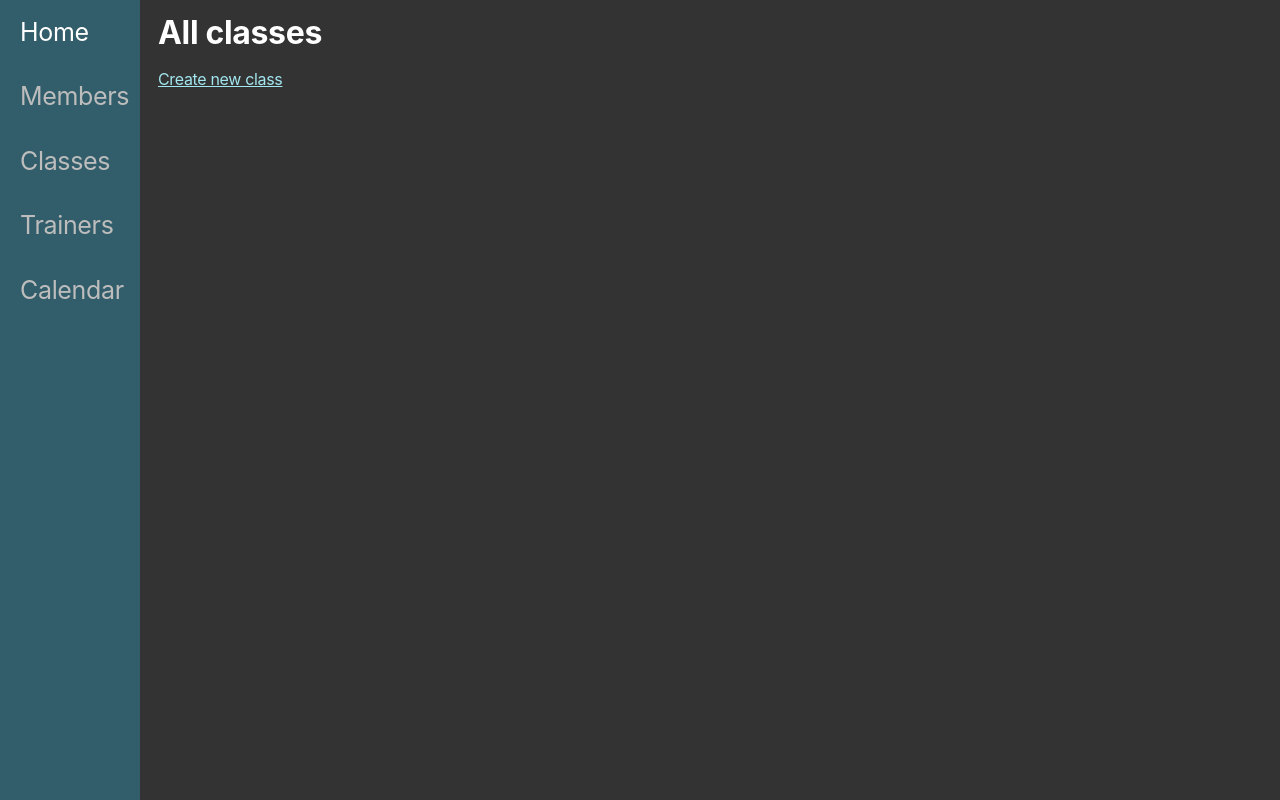
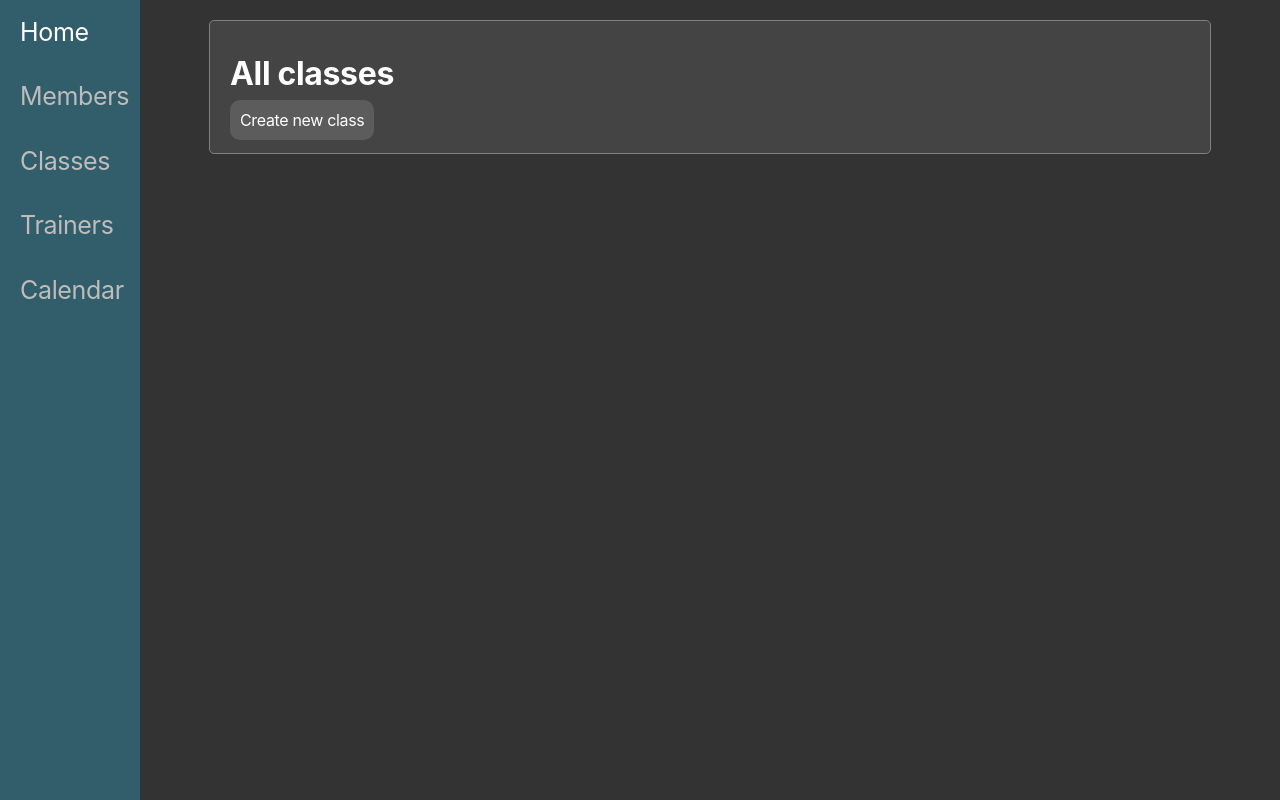
Before and after one commit to alexkinsey/kenetic_gym_schedual_planner, a Flask app: page /classes in a window 1280 px wide. Run offline with Flask 2, Linux system fonts and the light colour scheme; data that the repository does not hold is empty; some libraries are stand-ins or nearby versions.

Commit message:
added containers to all pages with some css elements

```diff
--- /dev/null
+++ b/static/css/fitness_class.css
@@ -0,0 +1,19 @@
+.new_class_button{
+    text-decoration: none;
+    color: white;
+    background-color: #5C5C5C;
+    padding: 10px;
+    border-radius: 10px;
+}
+
+.class_row{
+    text-decoration: none;
+    color: white;
+    background-color:#5C5C5C;
+    padding: 5px;
+    display:flex;
+    justify-content: space-between;
+    align-items: center;
+    height: 25px;
+    margin: 20px 0px;
+}
--- a/static/css/style.css
+++ b/static/css/style.css
@@ -16,6 +16,16 @@ a{
 }
 main{
     margin-top: 20px;
+    display: flex;
+    justify-content: center;
+}
+
+.content_container{
+    border: 1px solid grey;
+    border-radius: 5px;
+    background-color: #444444;
+    width:960px;
+    padding:20px;
 }
 
 /* The sidebar menu */
--- a/templates/base.html
+++ b/templates/base.html
@@ -5,6 +5,7 @@
     <meta http-equiv="X-UA-Compatible" content="IE=edge">
     <meta name="viewport" content="width=device-width, initial-scale=1.0">
     <link rel="stylesheet" href="{{ url_for('static', filename='css/style.css') }}">
+    <link rel="stylesheet" href="{{ url_for('static', filename='css/fitness_class.css') }}">
     <title>Kinetic</title>
 </head>
 <body>
--- a/templates/fitness_classes/edit.html
+++ b/templates/fitness_classes/edit.html
@@ -1,6 +1,7 @@
 {% extends 'base.html'%}
 
 {% block content %}
+<div class="content_container">
     <h1>Edit {{fitness_class.title}}</h1>
     <form action="/classes/{{fitness_class.id}}" method="post">
         <div>
@@ -41,4 +42,5 @@
         </div>
         <input type="submit">
     </form>
+</div>
 {% endblock %}
--- a/templates/fitness_classes/index.html
+++ b/templates/fitness_classes/index.html
@@ -1,12 +1,14 @@
 {% extends 'base.html'%}
 
 {% block content %}
-    <h1>All classes</h1>
-    <a href="/classes/new">Create new class</a>
-    {% for fitness_class in all_fitness_classes %}
-        <p>
-            {{fitness_class.title}} with {{fitness_class.trainer.first_name}} on {{fitness_class.date}}
-            <a href="/classes/{{fitness_class.id}}">more...</a>
-        </p>
-    {% endfor %}
+    <div class="content_container">
+        <h1>All classes</h1>
+        <a href="/classes/new" class="new_class_button">Create new class</a>
+        {% for fitness_class in all_fitness_classes %}
+            <a href="/classes/{{fitness_class.id}}" class="class_row">
+                <p>{{fitness_class.title}} with {{fitness_class.trainer.first_name}}</p>
+                <p>{{fitness_class.date}}</p>
+            </a>
+        {% endfor %}
+    </div>
 {% endblock %}
--- a/templates/fitness_classes/new.html
+++ b/templates/fitness_classes/new.html
@@ -1,6 +1,7 @@
 {% extends 'base.html'%}
 
 {% block content %}
+    <div class="content_container">
         <h1>Create new class</h1>
         <form action="/classes" method="post">
             <div>
@@ -39,4 +40,5 @@
             </div>
             <input type="submit">
         </form>
+    </div>
 {% endblock %}
--- a/templates/fitness_classes/show.html
+++ b/templates/fitness_classes/show.html
@@ -1,6 +1,7 @@
 {% extends 'base.html'%}
 
 {% block content %}
+<div class="content_container">
     <h1>{{ fitness_class.title }} with {{ fitness_class.trainer.first_name }}</h1>
     <h2>{{ fitness_class.date }} at {{ fitness_class.time }}</h2>
     <p>Held in {{fitness_class.location.name}}</p>
@@ -21,4 +22,5 @@
             </form>
         </p>
     {% endfor %}
+</div>
 {% endblock %}
--- a/templates/members/edit.html
+++ b/templates/members/edit.html
@@ -1,6 +1,7 @@
 {% extends 'base.html'%}
 
 {% block content %}
+<div class="content_container">
     <h1>Edit {{member.first_name}} {{member.last_name}}'s details</h1>
     <form action="/members/{{member.id}}" method="post">
         <div>
@@ -34,4 +35,5 @@
         </div>
         <input type="submit">
     </form>
+</div>
 {% endblock %}
--- a/templates/members/index.html
+++ b/templates/members/index.html
@@ -1,6 +1,7 @@
 {% extends 'base.html'%}
 
 {% block content %}
+<div class="content_container">
     <h1>All members</h1>
     <a href="members/new">Create new member</a>
     {% for member in all_members %}
@@ -9,4 +10,5 @@
             <a href="/members/{{member.id}}">more...</a>
         </p>
     {% endfor %}
+</div>
 {% endblock %}
--- a/templates/members/new.html
+++ b/templates/members/new.html
@@ -1,6 +1,7 @@
 {% extends 'base.html'%}
 
 {% block content %}
+<div class="content_container">
     <h1>Create new member</h1>
     <form action="/members" method="post">
         <div>
@@ -32,4 +33,5 @@
         </div>
         <input type="submit">
     </form>
+</div>
 {% endblock %}
--- a/templates/members/show.html
+++ b/templates/members/show.html
@@ -1,6 +1,7 @@
 {% extends 'base.html'%}
 
 {% block content %}
+<div class="content_container">
     <h1>{{member.first_name}} {{member.last_name}} - {{member.membership.capitalize()}} Member</h1>
     <p>Joined: {{member.join_date}}</p>
     <h3>Contact info:</h3>
@@ -23,4 +24,5 @@
     <form action="/members/{{ member.id }}/delete" method="post">
         <input type="submit" value="Delete Account">
     </form>
+</div>
 {% endblock %}
```
Lines whose indentation alone changed are shown as unchanged.
